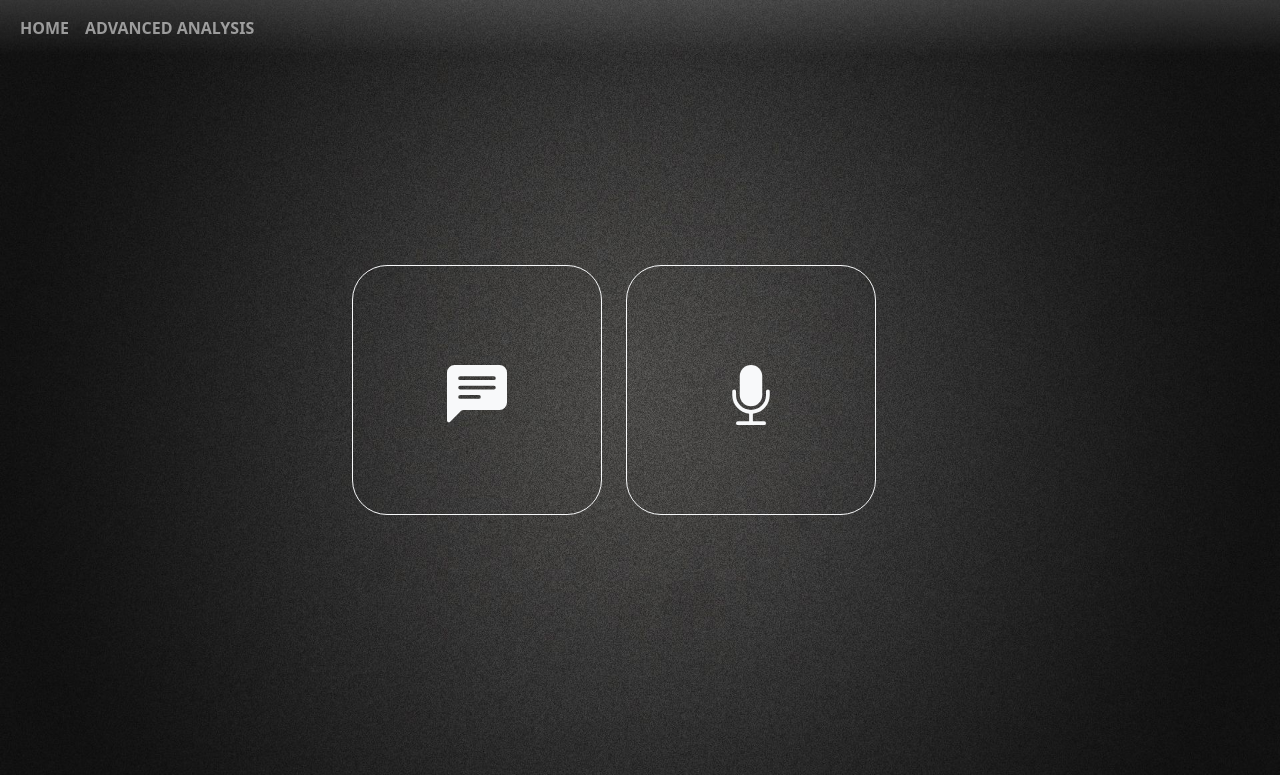
After one commit to sbaglieri13/TextAnalysis, a Django app: page /advancedAnalysis/ in a window 1280 px wide. The commit adds this page. Shown: the top 775 px of the page. Run offline with Django 3.2, Linux system fonts and the light colour scheme; some libraries are stand-ins or nearby versions.

Commit message:
Add AdvancedAnalysis page

```diff
--- a/webapp/static/webapp/css/style.css
+++ b/webapp/static/webapp/css/style.css
@@ -66,7 +66,7 @@
 }
 
 @media screen and (min-width: 1025px) and (max-width: 1300px) {
-    .btn-circle {
+    .btn-circle.btn-xl {
         width: 50px;
         height: 50px;
         padding: 10px 16px;
@@ -89,7 +89,7 @@
 }
 
 @media screen and (min-width: 1300px) and (max-width: 1800px) {
-    .btn-circle {
+    .btn-circle.btn-xl {
         width: 50px;
         height: 50px;
         padding: 10px 16px;
@@ -112,7 +112,7 @@
 }
 
 @media screen and (min-width: 1800px) {
-    .btn-circle {
+    .btn-circle.btn-xl {.btn-circle
         width: 50px;
         height: 50px;
         padding: 10px 16px;
--- /dev/null
+++ b/webapp/static/webapp/css/styleAdvancedAnalysis.css
@@ -0,0 +1,33 @@
+body {
+    background: url(../images/black-background.jpg) no-repeat fixed;
+    background-size: 100% 100%;
+}
+
+.btn-xl {
+    width: 250px;
+    height: 250px;
+    padding: 10px 16px;
+    border-radius: 35px;
+    font-size: 50px;
+    text-align: center;
+}
+
+@media screen and (max-width: 1025px) and (orientation: landscape) {
+    .btn-xl {
+        width: 180px;
+        height: 180px;
+        padding: 10px 16px;
+        border-radius: 35px;
+        font-size: 50px;
+        text-align: center;
+    }
+}
+
+.center {
+    margin: 0;
+    position: absolute;
+    top: 50%;
+    left: 48%;
+    -ms-transform: translate(-50%, -50%);
+    transform: translate(-50%, -50%);
+}
--- /dev/null
+++ b/webapp/static/webapp/css/styleResults.css
@@ -0,0 +1,4 @@
+body {
+    background: url(../images/black-background.jpg) no-repeat fixed;
+    background-size: 100% 100%;
+}
--- /dev/null
+++ b/webapp/templates/advancedAnalysis.html
@@ -0,0 +1,116 @@
+<!doctype html>
+
+{% load static %}
+<html lang="en" xmlns="http://www.w3.org/1999/html">
+
+<head>
+    <meta charset="UTF-8">
+    <title>Advanced Analysis</title>
+
+    <meta name="viewport" content="width = device-width, initial-scale = 1">
+    <!--    <meta name="keywords" content="WebRTC getUserMedia MediaRecorder API">-->
+
+    <!--Bootstrap CSS and Javascript -->
+    <link type="text/css" rel="stylesheet" href="{% static 'webapp/bootstrap-5.1.3/css/bootstrap.css' %}"/>
+    <script type="text/javascript" src="{% static 'webapp/bootstrap-5.1.3/js/bootstrap.js' %}"></script>
+
+    <!-- My CSS file -->
+    <link type="text/css" rel="stylesheet" href="{% static 'webapp/css/styleAdvancedAnalysis.css' %}">
+
+
+</head>
+
+<body>
+
+<div class="navbar-fixed-top">
+    <!-- NAVBAR -->
+    <nav class="navbar navbar-expand-lg bg-gradient navbar-dark" style="z-index: 1">
+        <div class="container-fluid">
+            <button class="navbar-toggler" type="button" data-bs-toggle="collapse" data-bs-target="#collapsibleNavbar">
+                <span class="navbar-toggler-icon"></span>
+            </button>
+            <div class="collapse navbar-collapse" id="collapsibleNavbar">
+                <ul class="navbar-nav">
+                    <li class="nav-item">
+                        <a class="nav-link" href="/"><b>HOME</b></a>
+                    </li>
+                    <li class="nav-item">
+                        <a class="nav-link" href="/advancedAnalysis"><b>ADVANCED ANALYSIS</b></a>
+                    </li>
+                </ul>
+            </div>
+        </div>
+    </nav>
+</div>
+
+<main>
+
+    <div class="container">
+        <div class="center">
+            <div class="row justify-content-md-center">
+
+                <!-- Text Insert Button -->
+                <div class="col-md-auto">
+                    <button type="button" class="btn btn-outline-light btn-xl" data-bs-toggle="modal"
+                            data-bs-target="#textModal" style="margin-bottom:20px">
+                        <svg xmlns="http://www.w3.org/2000/svg" width="60" height="60" fill="currentColor"
+                             class="bi bi-chat-left-text-fill" viewBox="0 0 16 16">
+                            <path d="M0 2a2 2 0 0 1 2-2h12a2 2 0 0 1 2 2v8a2 2 0 0 1-2 2H4.414a1 1 0 0 0-.707.293L.854 15.146A.5.5 0 0 1 0 14.793V2zm3.5 1a.5.5 0 0 0 0 1h9a.5.5 0 0 0 0-1h-9zm0 2.5a.5.5 0 0 0 0 1h9a.5.5 0 0 0 0-1h-9zm0 2.5a.5.5 0 0 0 0 1h5a.5.5 0 0 0 0-1h-5z"></path>
+                        </svg>
+                    </button>
+                </div>
+
+                <!-- Audio Insert Button -->
+                <div class="col-md-auto">
+                    <button type="button" class="btn btn-outline-light btn-xl" data-bs-toggle="modal"
+                            data-bs-target="#audioModal">
+                        <svg xmlns="http://www.w3.org/2000/svg" width="60" height="60" fill="currentColor"
+                             class="bi bi-mic-fill"
+                             viewBox="0 0 16 16">
+                            <path d="M5 3a3 3 0 0 1 6 0v5a3 3 0 0 1-6 0V3z"></path>
+                            <path d="M3.5 6.5A.5.5 0 0 1 4 7v1a4 4 0 0 0 8 0V7a.5.5 0 0 1 1 0v1a5 5 0 0 1-4.5 4.975V15h3a.5.5 0 0 1 0 1h-7a.5.5 0 0 1 0-1h3v-2.025A5 5 0 0 1 3 8V7a.5.5 0 0 1 .5-.5z"></path>
+                        </svg>
+                    </button>
+                </div>
+            </div>
+        </div>
+    </div>
+
+    <!-- Text Insert Modal-->
+    <div class="modal fade" id="textModal">
+        <div class="modal-dialog modal-xl">
+            <div class="modal-content">
+
+                <form action="results_data_text_analysis" method="POST" enctype="multipart/form-data">
+
+                    <!-- Modal Header -->
+                    <div class="modal-header text-center">
+                        <h4 class="modal-title w-100">TEXT ANALYSIS WITH DATA</h4>
+                        <button type="button" class="btn-close" data-bs-dismiss="modal"></button>
+                    </div>
+
+                    <!-- Modal body -->
+                    <div class="modal-body">
+                        {% csrf_token %}
+                        <label for="text-form" class="form-label">Insert text to analyze</label>
+                        <textarea type="text" id="text-form" class="form-control input-lg" name="text"></textarea>
+                        <br>
+                        <label for="formFileLg" class="form-label">Upload data file for analysis</label>
+                        <input class="form-control form-control-lg" id="formFileLg" type="file" name="data">
+                    </div>
+
+                    <!-- Modal footer -->
+                    <div class="modal-footer">
+                        <button type="button" class="btn btn-danger" data-bs-dismiss="modal">Close</button>
+                        <button type="submit" class="btn btn-success">Run</button>
+                    </div>
+
+                </form>
+
+            </div>
+        </div>
+    </div>
+
+</main>
+</body>
+</html>
--- a/webapp/templates/navbar.html
+++ b/webapp/templates/navbar.html
@@ -1,6 +1,6 @@
 <div class="navbar-fixed-top">
     <!-- NAVBAR -->
-    <nav class="navbar navbar-expand-lg bg-dark navbar-dark">
+    <nav class="navbar navbar-expand-lg bg-dark navbar-dark" style="z-index: 1">
         <div class="container-fluid">
             <button class="navbar-toggler" type="button" data-bs-toggle="collapse" data-bs-target="#collapsibleNavbar">
                 <span class="navbar-toggler-icon"></span>
--- a/webapp/urls.py
+++ b/webapp/urls.py
@@ -17,5 +17,6 @@ urlpatterns = [
     path('', views.homepage, name="Homepage"),
     path('advancedAnalysis/', views.advanced_analysis, name="Advanced Analysis"),
     path('results_text_analysis', views.results_text_analysis),
-    path('results_audio_analysis', views.results_audio_analysis)
+    path('results_audio_analysis', views.results_audio_analysis),
+    path('advancedAnalysis/results_data_text_analysis', views.results_data_text_analysis)
 ]
--- a/webapp/views.py
+++ b/webapp/views.py
@@ -121,6 +121,8 @@ def data_analysis_view_all(request):
     return Response(serializer.data)
 
 
+# Webapp views
+
 def homepage(request):
     return render(request, 'homepage.html')
 
@@ -129,7 +131,7 @@ def advanced_analysis(request):
     return render(request, 'advancedAnalysis.html')
 
 
-# REST Post / homepage.html -> input text
+# REST POST / homepage.html -> input text
 @api_view(['POST'])
 def results_text_analysis(request):
     input_text = request.POST['text']
@@ -161,7 +163,7 @@ def results_text_analysis(request):
     return render(request, 'homepage.html', context)
 
 
-# REST Post / homepage.html -> input audio
+# REST POST / homepage.html -> input audio
 @api_view(['POST'])
 def results_audio_analysis(request):
     audio_data = request.FILES['audio']
@@ -180,14 +182,54 @@ def results_audio_analysis(request):
     table.save()
 
     if topic is None:
-        topic_label = "Topic not found"
-    else:
-        topic_label = topic
+        topic = "Topic not found"
 
     if sentiment is None:
-        sentiment_label = "Sentiment not found"
+        sentiment = "Sentiment not found"
+
+    context = {'topic': topic, 'sentiment': sentiment}
+    return render(request, 'homepage.html', context)
+
+
+# REST POST / advancedAnalysis.html -> input text
+def results_data_text_analysis(request):
+    input_text = request.POST['text']
+    input_data = request.FILES['data']
+    unique_id = uuid.uuid4()
+
+    text, sentiment, sentiment_acc, sentiment_for_sent, topic, topic_acc, sent_score = main.data_analysis(input_text,
+                                                                                                          None,
+                                                                                                          input_data)
+
+    sentiment_label_for_sent_str = str(sentiment_for_sent)
+    sentiment_label_for_sent_str = sentiment_label_for_sent_str[1:-1]
+
+    table = DataPrediction(
+        id=unique_id,
+        text=text,
+        sentiment=sentiment,
+        sentiment_acc=sentiment_acc,
+        sentiment_for_sentence=sentiment_label_for_sent_str,
+        topic=topic,
+        topic_acc=topic_acc
+    )
+    table.save()
+
+    sentiment_pos = round(sent_score[0], 2)
+    sentiment_neu = round(sent_score[1], 2)
+    sentiment_neg = round(sent_score[2], 2)
+
+    if topic is None:
+        topic = "Topic not found"
+        topic_acc = ""
     else:
-        sentiment_label = sentiment
+        topic_acc = str(topic_acc) + " %"
 
-    context = {'topic': topic_label, 'sentiment': sentiment_label}
-    return render(request, 'advancedAnalysis.html', context)
+    if sentiment is None:
+        sentiment_pos = 0
+        sentiment_neu = 0
+        sentiment_neg = 0
+
+    context = {'text': text, 'topic': topic, 'topic_acc': topic_acc, 'sentiment_pos': sentiment_pos,
+               'sentiment_neu': sentiment_neu, 'sentiment_neg': sentiment_neg, 'sentiment_for_sent': sentiment_for_sent, 'data': input_data}
+    return render(request, 'results.html', context)
```
Also changed, not shown: analysis.py (+3 -5 lines), main.py (+6 -4 lines), webapp/templates/homepage.html (+13 -12 lines), webapp/templates/results.html (added, +180 -0 lines), webapp/static/webapp/images/black-background.jpg (added).
